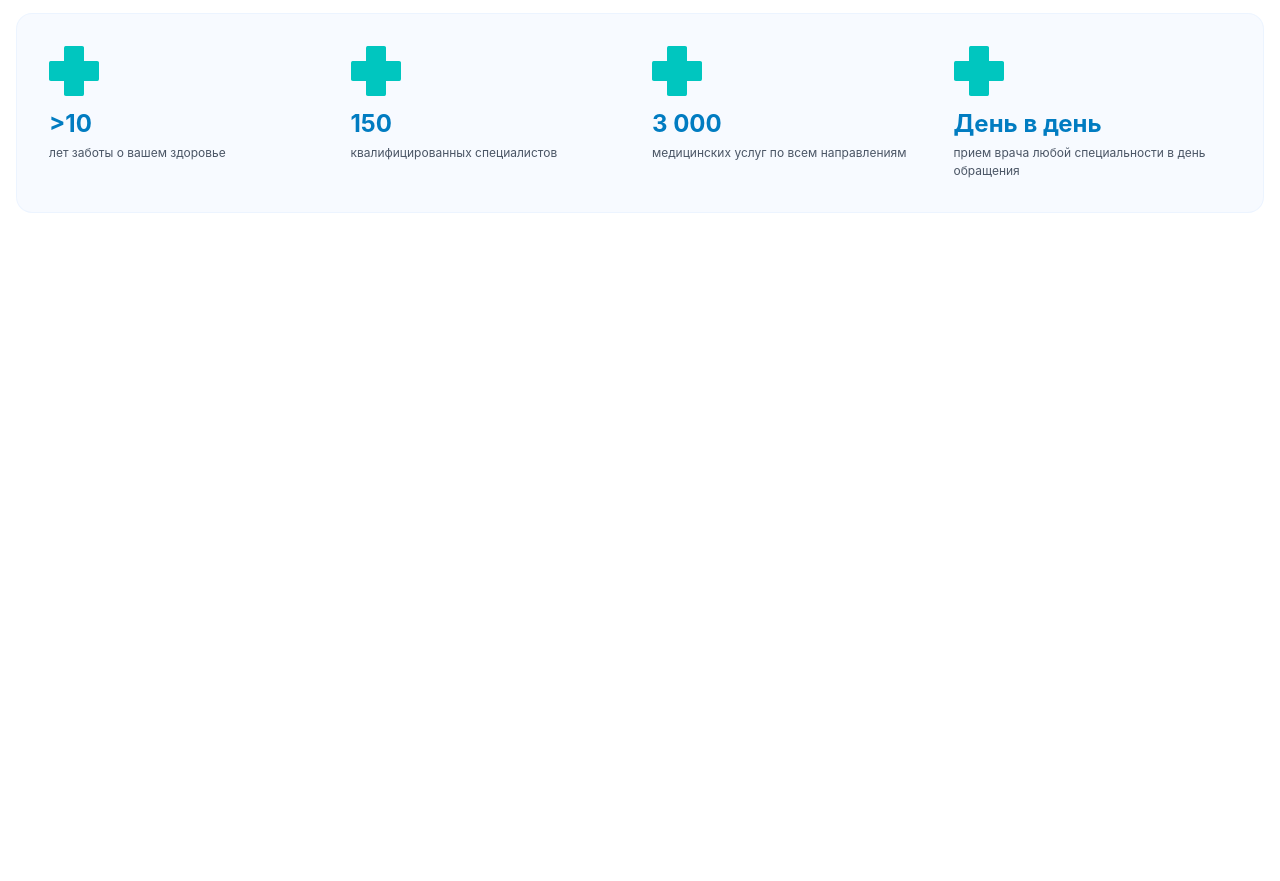
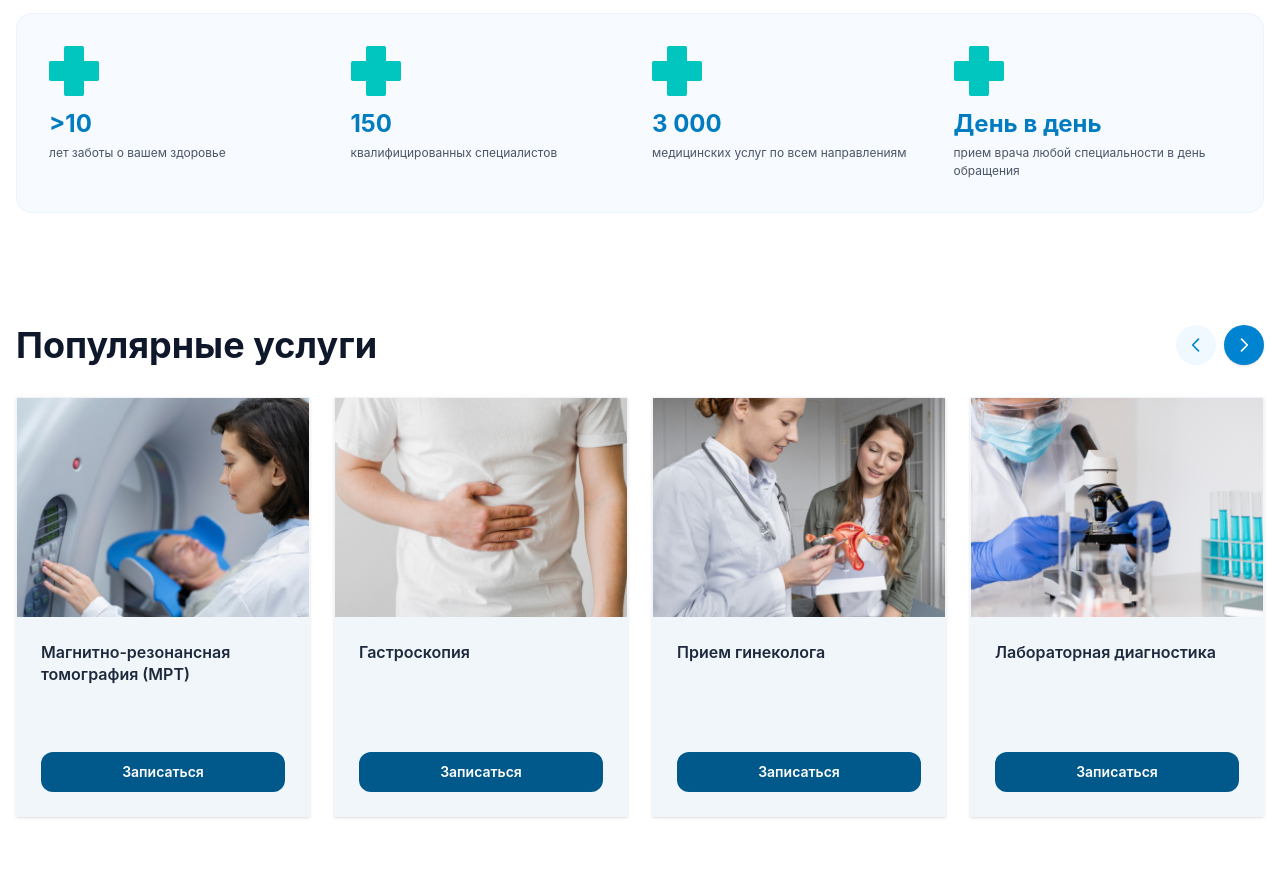
Before and after one commit to tabarovahadica46-source/exam.week4, a website: page src/sm1-p2.html in a window 1280 px wide. Shown: the part 2685-3566 px from the top of the page. Before the commit the page ends 2946 px from the top, so only its background shows below. Drawn offline with nearby package versions, Linux system fonts and the light colour scheme; files that its build step writes are made by us from their sources.

Commit message:
5 commit for 2 page

```diff
--- a/src/sm1-p2.html
+++ b/src/sm1-p2.html
@@ -424,5 +424,94 @@
   </div>
 </section>
 
+<section class="max-w-7xl mx-auto px-4 py-16 font-sans text-gray-900">
+
+  <!-- Заголовок и кнопки управления слайдером -->
+  <div class="flex items-center justify-between mb-8">
+    <h2 class="text-3xl md:text-4xl font-bold text-slate-900">Популярные услуги</h2>
+
+    <!-- Стрелки слайдера -->
+    <div class="flex items-center gap-2">
+      <!-- Назад -->
+      <button class="w-10 h-10 rounded-full bg-sky-50 text-sky-600 hover:bg-sky-100 flex items-center justify-center transition-colors">
+        <svg class="w-5 h-5 stroke-current fill-none" viewBox="0 0 24 24" stroke-width="2">
+          <path stroke-linecap="round" stroke-linejoin="round" d="M15 19l-7-7 7-7" />
+        </svg>
+      </button>
+      <!-- Вперед -->
+      <button class="w-10 h-10 rounded-full bg-sky-600 text-white hover:bg-sky-700 flex items-center justify-center transition-colors shadow-sm">
+        <svg class="w-5 h-5 stroke-current fill-none" viewBox="0 0 24 24" stroke-width="2">
+          <path stroke-linecap="round" stroke-linejoin="round" d="M9 5l7 7-7 7" />
+        </svg>
+      </button>
+    </div>
+  </div>
+
+  <!-- Сетка карточек услуг -->
+  <div class="grid grid-cols-1 sm:grid-cols-2 lg:grid-cols-4 gap-6">
+
+    <!-- Карточка 1: МРТ -->
+    <div class="bg-[#F0F6F9] border border-slate-100 overflow-hidden flex flex-col justify-between min-h-[420px] shadow-sm">
+      <div class="w-full aspect-[4/3] overflow-hidden">
+        <img src="./sm1img/image (43).png" alt="Магнитно-резонансная томография" class="w-full h-full object-cover">
+      </div>
+      <div class="p-6 flex flex-col justify-between flex-grow">
+        <h3 class="text-base font-semibold text-slate-800 leading-snug mb-6">
+          Магнитно-резонансная томография (МРТ)
+        </h3>
+        <button class="w-full bg-sky-800 hover:bg-sky-900 text-white text-center py-2.5 rounded-xl text-sm font-semibold transition-colors">
+          Записаться
+        </button>
+      </div>
+    </div>
+
+    <!-- Карточка 2: Гастроскопия -->
+    <div class="bg-[#F0F6F9] border border-slate-100 overflow-hidden flex flex-col justify-between min-h-[420px] shadow-sm">
+      <div class="w-full aspect-[4/3] overflow-hidden">
+        <img src="./sm1img/image (44).png" alt="Гастроскопия" class="w-full h-full object-cover">
+      </div>
+      <div class="p-6 flex flex-col justify-between flex-grow">
+        <h3 class="text-base font-semibold text-slate-800 leading-snug mb-6">
+          Гастроскопия
+        </h3>
+        <button class="w-full bg-sky-800 hover:bg-sky-900 text-white text-center py-2.5 rounded-xl text-sm font-semibold transition-colors">
+          Записаться
+        </button>
+      </div>
+    </div>
+
+    <!-- Карточка 3: Прием гинеколога -->
+    <div class="bg-[#F0F6F9] border border-slate-100 overflow-hidden flex flex-col justify-between min-h-[420px] shadow-sm">
+      <div class="w-full aspect-[4/3] overflow-hidden">
+        <img src="./sm1img/image (45).png" alt="Прием гинеколога" class="w-full h-full object-cover">
+      </div>
+      <div class="p-6 flex flex-col justify-between flex-grow">
+        <h3 class="text-base font-semibold text-slate-800 leading-snug mb-6">
+          Прием гинеколога
+        </h3>
+        <button class="w-full bg-sky-800 hover:bg-sky-900 text-white text-center py-2.5 rounded-xl text-sm font-semibold transition-colors">
+          Записаться
+        </button>
+      </div>
+    </div>
+
+    <!-- Карточка 4: Лабораторная диагностика -->
+    <div class="bg-[#F0F6F9] border border-slate-100 overflow-hidden flex flex-col justify-between min-h-[420px] shadow-sm">
+      <div class="w-full aspect-[4/3] overflow-hidden">
+        <img src="./sm1img/image (46).png" alt="Лабораторная диагностика" class="w-full h-full object-cover">
+      </div>
+      <div class="p-6 flex flex-col justify-between flex-grow">
+<h3 class="text-base font-semibold text-slate-800 leading-snug mb-6">
+          Лабораторная диагностика
+        </h3>
+        <button class="w-full bg-sky-800 hover:bg-sky-900 text-white text-center py-2.5 rounded-xl text-sm font-semibold transition-colors">
+          Записаться
+        </button>
+      </div>
+    </div>
+
+  </div>
+</section>
+
 </body>
 </html>
```
Also changed, not shown: src/sm1img/image (43).png (added), src/sm1img/image (44).png (added), src/sm1img/image (45).png (added), src/sm1img/image (46).png (added).
